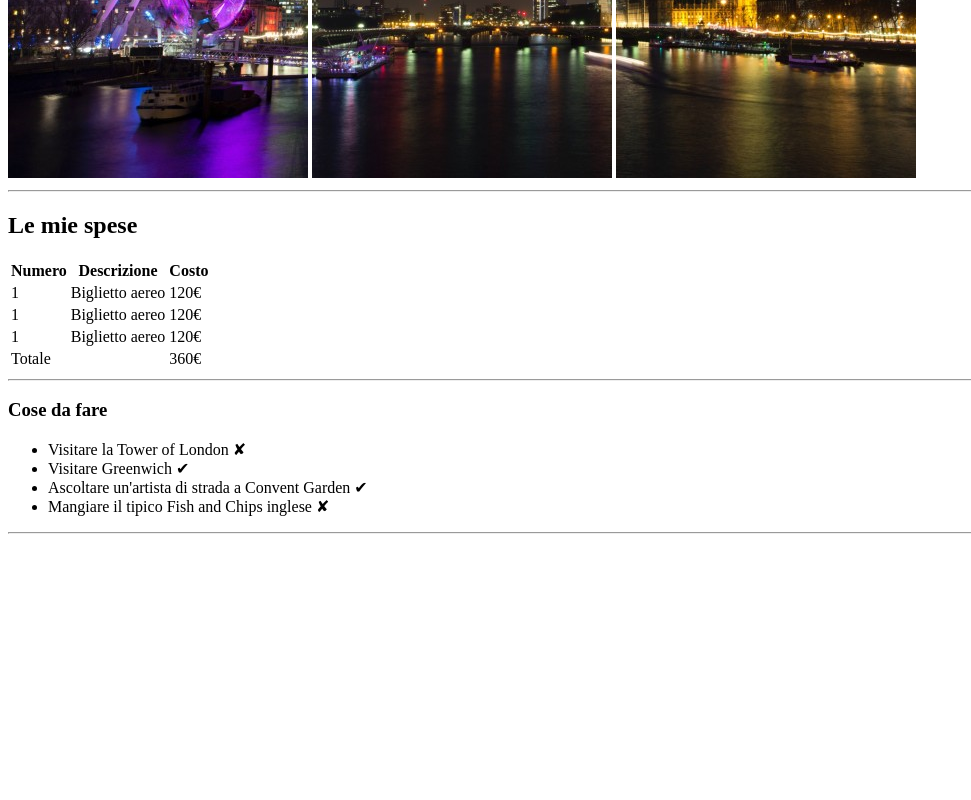
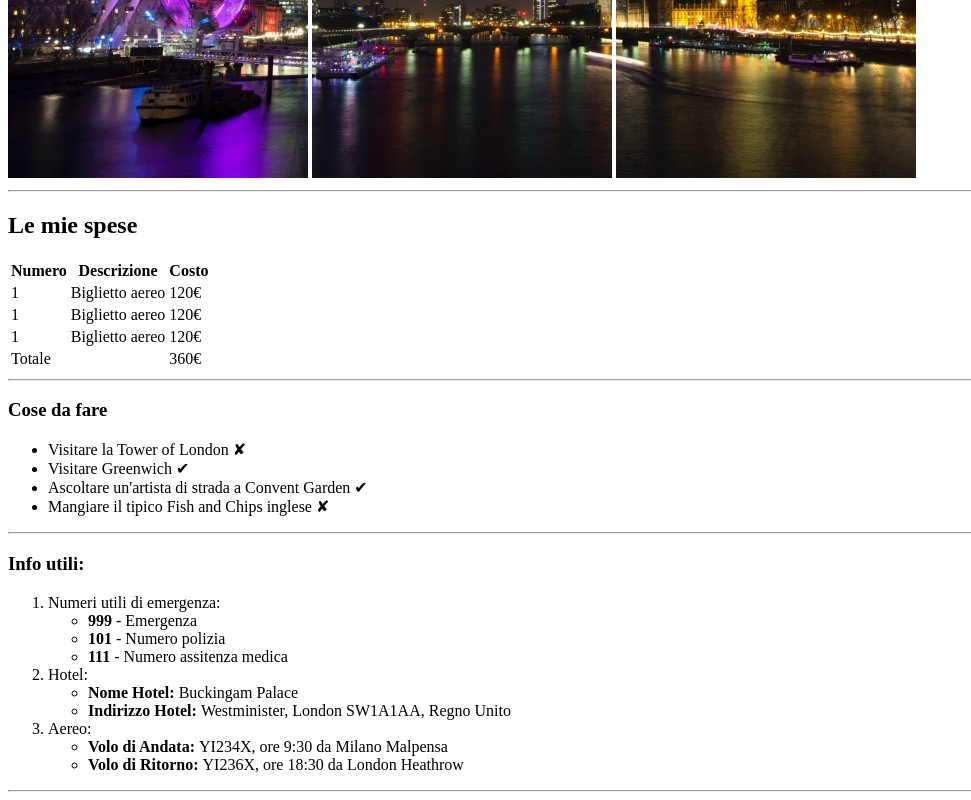
Before and after one commit to gianmarcodiale/html-london-trip, a plain HTML site: page index.html in a window 1280 px wide. Shown: the part 502-1302 px from the top of the page, without its empty margins (0-971 px from the left). Before the commit the page ends 1044 px from the top, so only its background shows below. Drawn offline with Linux system fonts and the light colour scheme.

Commit message:
Complete second section
added ordered list and unordered list inside of it

```diff
--- a/index.html
+++ b/index.html
@@ -84,6 +84,40 @@
         </section>
         <!-- /SECOND_SECTION -->
 
+        <section>
+
+            <h3>Info utili:</h3>
+
+            <ol>
+                <li>Numeri utili di emergenza:
+                    <ul>
+                        <li><strong>999</strong> - Emergenza</li>
+                        <li><strong>101</strong> - Numero polizia</li>
+                        <li><strong>111</strong> - Numero assitenza medica</li>
+                    </ul>
+                </li>
+
+                <li>Hotel:
+                    <ul>
+                        <li><strong>Nome Hotel: </strong>Buckingam Palace</li>
+                        <li><strong>Indirizzo Hotel: </strong>Westminister, London SW1A1AA, Regno Unito</li>
+                    </ul>
+                </li>
+
+                <li>Aereo:
+                    <ul>
+                        <li><strong>Volo di Andata: </strong>YI234X, ore 9:30 da Milano Malpensa</li>
+                        <li><strong>Volo di Ritorno: </strong>YI236X, ore 18:30 da London Heathrow</li>
+                    </ul>
+                </li>
+            </ol>
+            <!-- /ORDERED_LIST -->
+
+            <hr>
+
+        </section>
+        <!-- /THIRD_SECTION -->
+
     </main>
     <!-- /main -->
 
```
